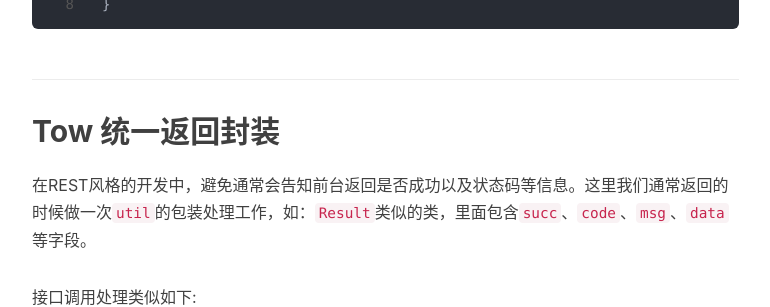
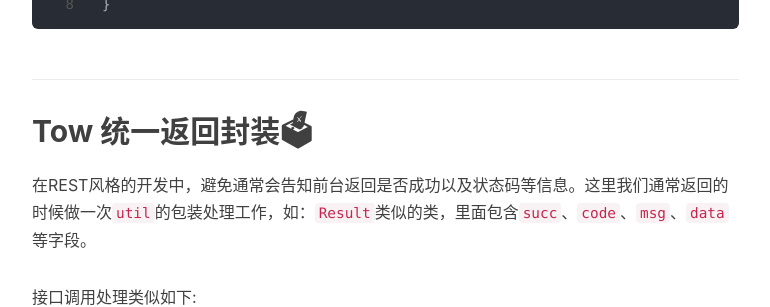
Before and after one commit to purgeyao/purgeyao.github.io, a Jekyll site: the page built from _posts/2019-11-02-SpringBoot异常处理+统一封装-使用篇.md, in a window 1280 px wide and 900 px high, scrolled down 4393 px. Shown: the part 147-454 px from the top of the window, without its empty margins (233-1003 px from the left). Built offline with Jekyll 4.4.1, drawn with Linux system fonts in a browser that asks for light colours; nearby versions of some CDN libraries; our own code applies the rules of GitHub Pages for plain Markdown files; comment, search, counter and statistics services are not loaded.

````diff
--- a/_posts/2019-11-02-SpringBoot异常处理+统一封装-使用篇.md
+++ b/_posts/2019-11-02-SpringBoot异常处理+统一封装-使用篇.md
@@ -153,7 +153,7 @@ throw new UserException(UserErrorCode.NOT_PERMISSIONS);
 }
 ```
 
-## Tow 统一返回封装
+## Tow 统一返回封装🗳
 
 在REST风格的开发中，避免通常会告知前台返回是否成功以及状态码等信息。这里我们通常返回的时候做一次`util`的包装处理工作，如：`Result`类似的类，里面包含`succ`、`code`、`msg`、`data`等字段。
 
````
